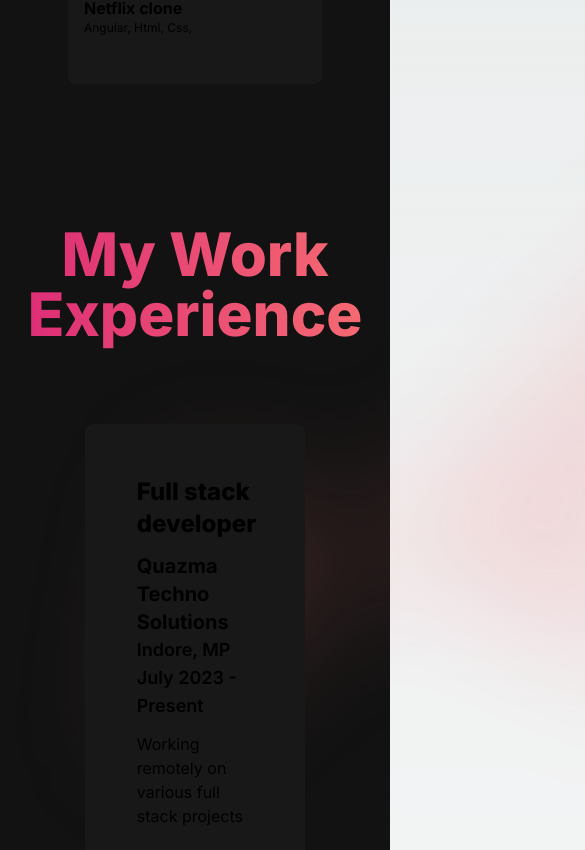
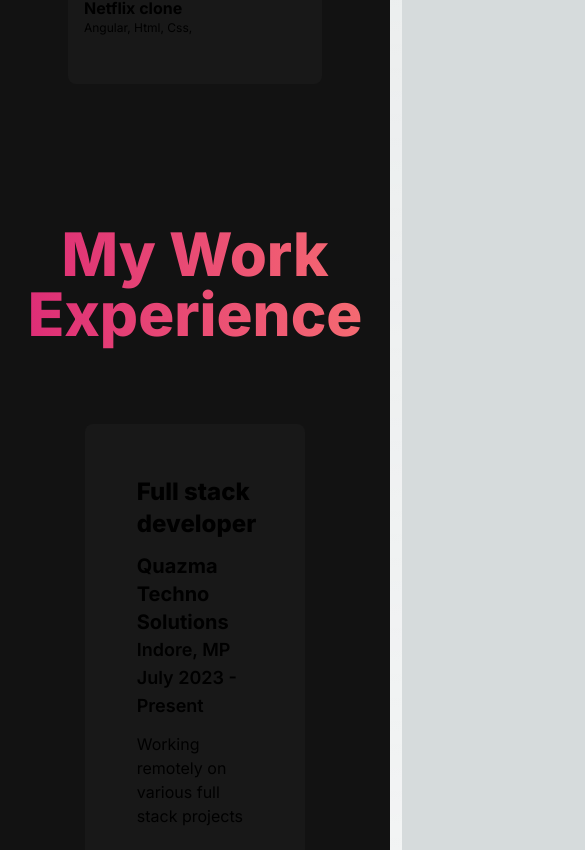
Before and after one commit to ShyamPrakashPPK/Shyam-portfolio, a Next.js app: page / in a window 390 px wide. Shown: the part 3234-4084 px from the top of the page, 585 px wide, since content can reach past the window. Built offline with nearby package versions, Linux system fonts and the light colour scheme.

Commit message:
paddings

```diff
--- a/src/app/components/MyExperience.tsx
+++ b/src/app/components/MyExperience.tsx
@@ -32,7 +32,7 @@ const MyExperience = () => {
     return (
         <section className='relative isolate '>
             <div
-                className="absolute left-[calc(50%-4rem)] top-10 -z-10 transform-gpu blur-3xl sm:left-[calc(50%-18rem)] lg:left-48 lg:top-[calc(50%-30rem)] xl:left-[calc(50%-24rem)]"
+                className="hidden md:flex absolute left-[calc(50%-4rem)] top-10 -z-10 transform-gpu blur-3xl sm:left-[calc(50%-18rem)] lg:left-48 lg:top-[calc(50%-30rem)] xl:left-[calc(50%-24rem)]"
                 aria-hidden="true"
             >
                 <div
@@ -59,7 +59,7 @@ const MyExperience = () => {
 
             </div>
             <div
-                className="absolute right-[calc(50%-4rem)] bottom-10 -z-10 transform-gpu blur-3xl sm:right-[calc(50%-18rem)] lg:right-48 lg:bottom-[calc(50%-30rem)] xl:right-[calc(50%-24rem)]"
+                className="hidden md:flex absolute right-[calc(50%-4rem)] bottom-10 -z-10 transform-gpu blur-3xl sm:right-[calc(50%-18rem)] lg:right-48 lg:bottom-[calc(50%-30rem)] xl:right-[calc(50%-24rem)]"
                 aria-hidden="true"
             >
                 <div
```
